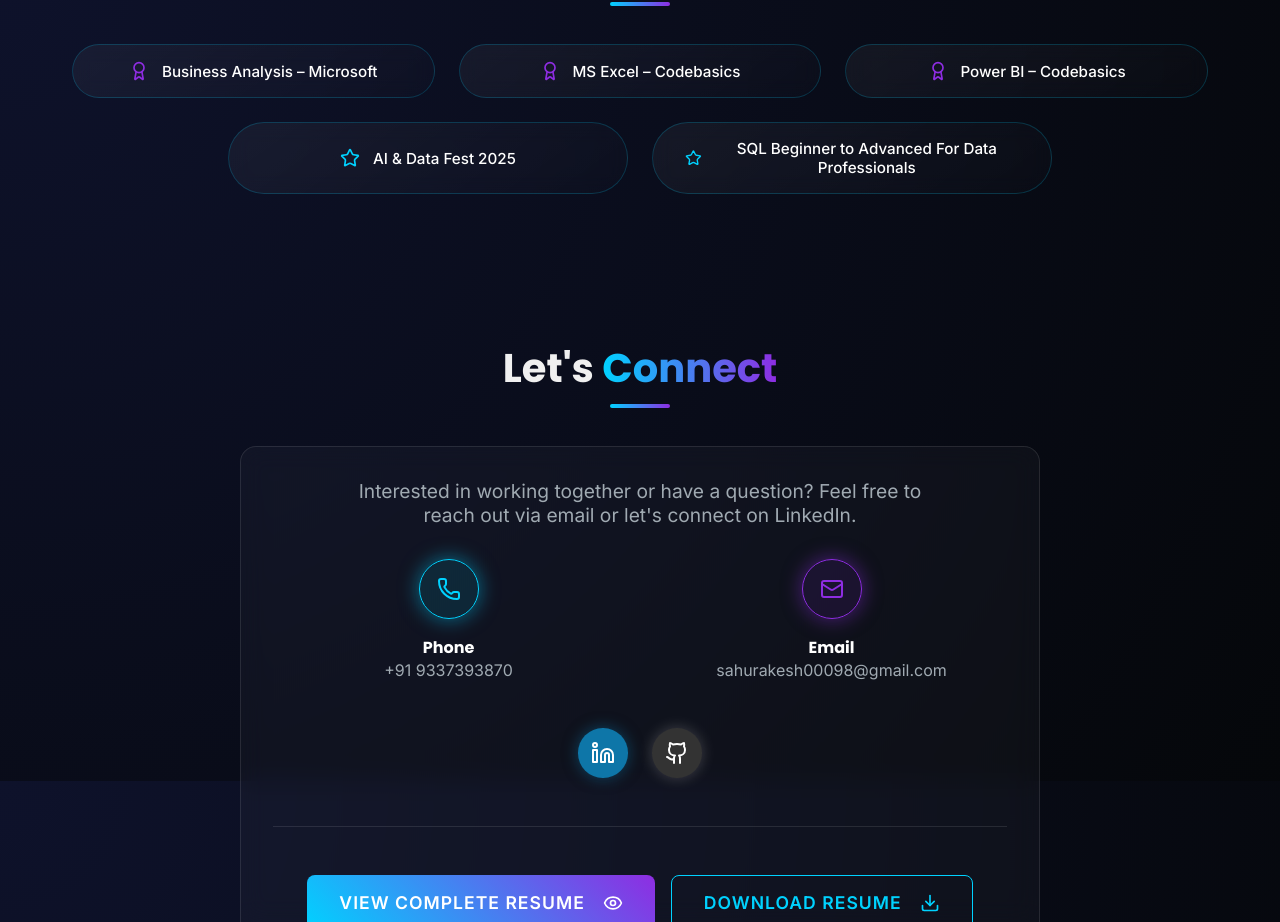
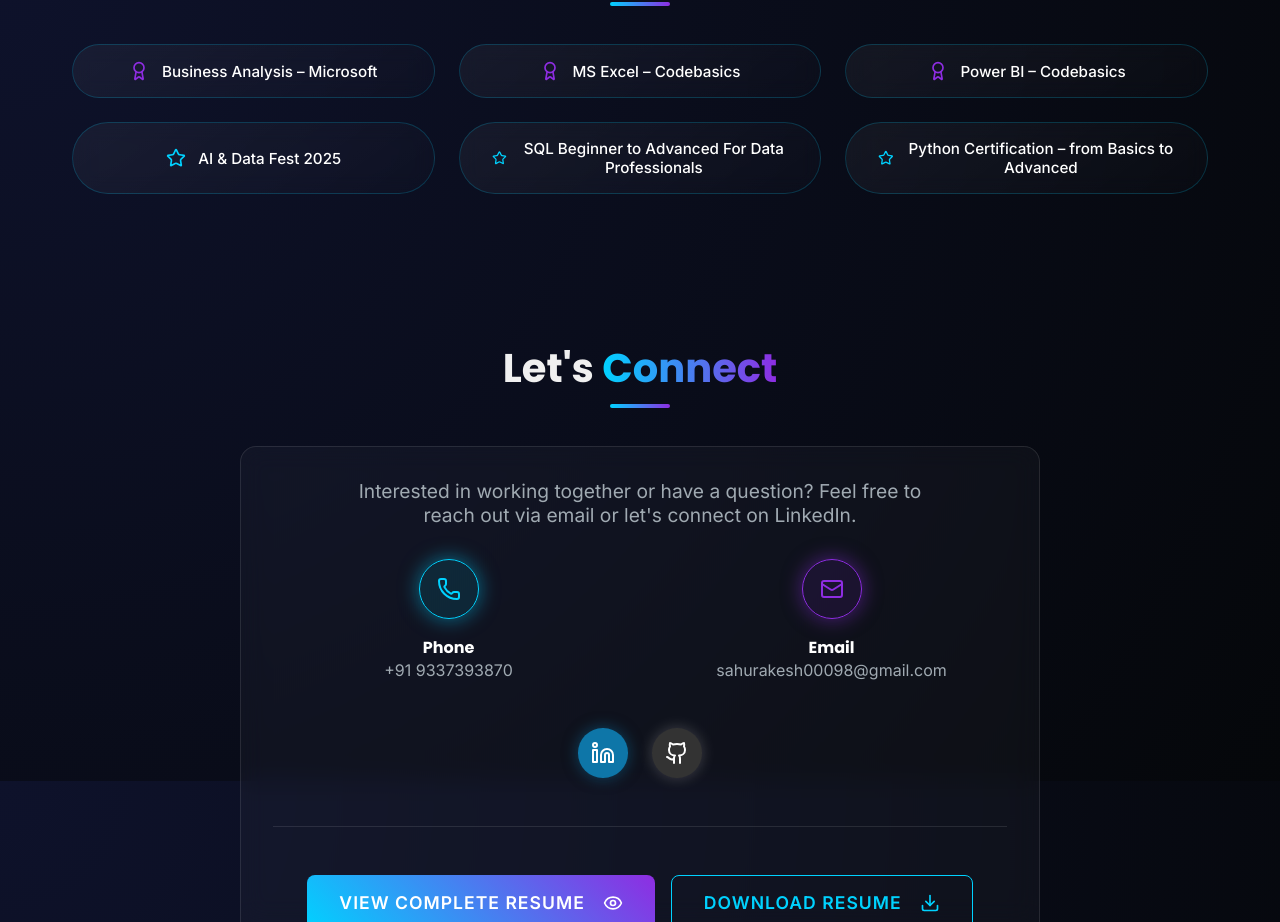
Before and after one commit to RakeshSahu09/portfolio-rakesh, a React (Vite) app: page / in a window 1280 px wide. Shown: the part 5619-6541 px from the top of the page. Built offline with nearby package versions, Linux system fonts and the light colour scheme.

Commit message:
feat: add Python certification

```diff
--- a/src/components/Certifications.jsx
+++ b/src/components/Certifications.jsx
@@ -7,7 +7,8 @@ const certs = [
     { name: "MS Excel – Codebasics", url: "https://codebasics.io/certificate/CB-51-513054" },
     { name: "Power BI – Codebasics", url: "https://codebasics.io/certificate/CB-49-513054" },
     { name: "AI & Data Fest 2025", url: "https://codebasics.io/certificate/CB-E-38-15367" },
-    { name: "SQL Beginner to Advanced For Data Professionals", url: "https://codebasics.io/certificate/CB-50-513054" }
+    { name: "SQL Beginner to Advanced For Data Professionals", url: "https://codebasics.io/certificate/CB-50-513054" },
+    { name: "Python Certification – from Basics to Advanced", url: "https://codebasics.io/certificate/CB-48-513054" }
 ];
 
 const Certifications = () => {
@@ -57,9 +58,9 @@ const Certifications = () => {
                     {certs.slice(0, 3).map((cert, idx) => renderCert(cert, idx, true))}
                 </div>
 
-                {/* Row 2: Remaining 2 Certifications */}
+                {/* Row 2: Remaining 3 Certifications */}
                 <div style={{ display: 'flex', flexWrap: 'wrap', gap: '1.5rem', justifyContent: 'center', width: '100%', maxWidth: '1200px' }}>
-                    {certs.slice(3, 5).map((cert, idx) => renderCert(cert, idx + 3, false))}
+                    {certs.slice(3).map((cert, idx) => renderCert(cert, idx + 3, false))}
                 </div>
             </div>
         </section>
```
